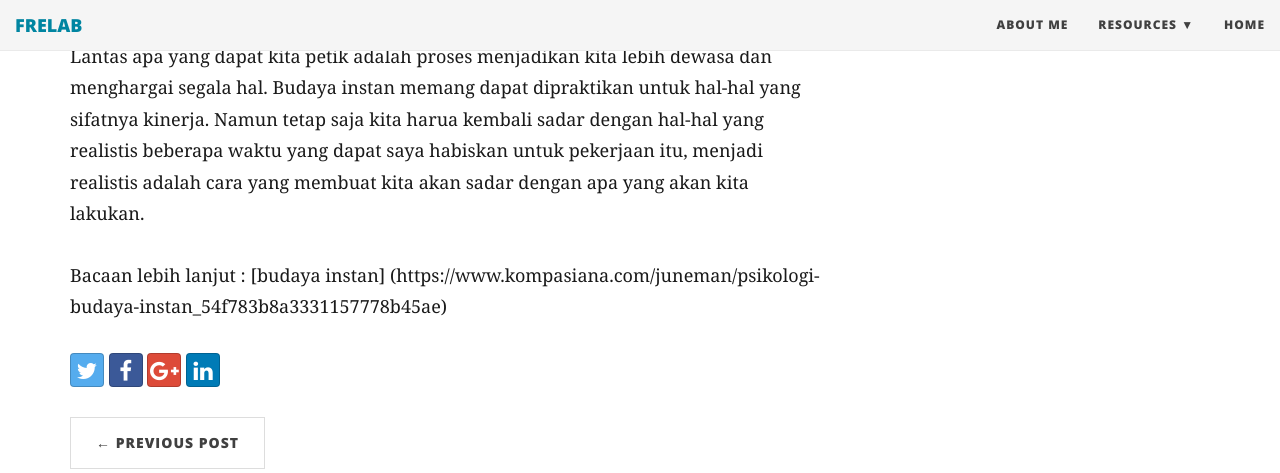
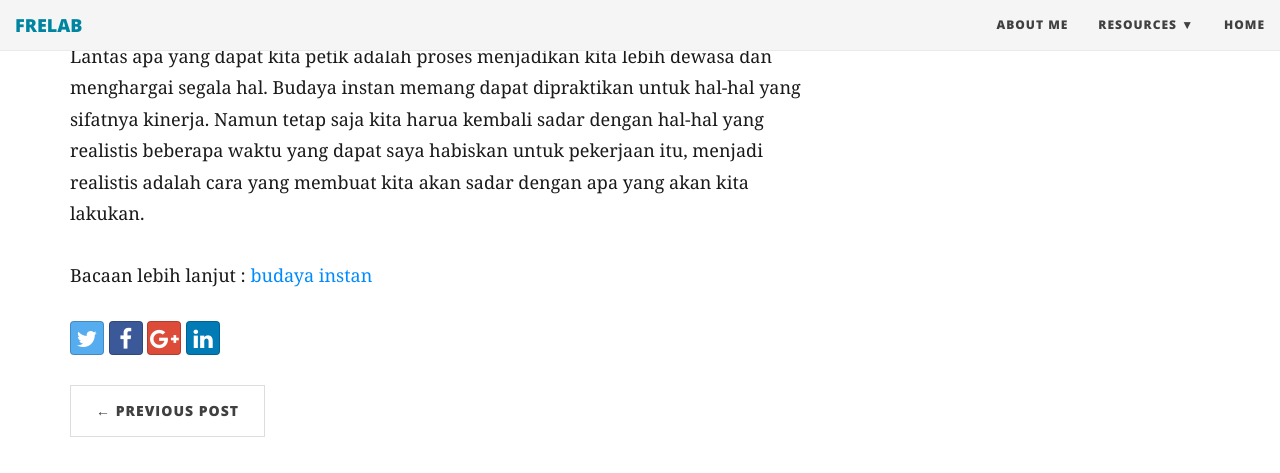
Before and after one commit to apemix/apemix.github.io, a Jekyll site: the page built from _posts/2017-10-09-Pengaruh-Teknologi-Terhadap-Budaya-Instan.md, in a window 1280 px wide and 900 px high, scrolled down 1998 px, cut to the strip 0-473 px from the top of the window. Built offline with Jekyll 4.4.1, drawn with Linux system fonts in a browser that asks for light colours; nearby versions of some CDN libraries; comment, search, counter and statistics services are not loaded.

Commit message:
Mr Hyde was here …

```diff
--- a/_posts/2017-10-09-Pengaruh-Teknologi-Terhadap-Budaya-Instan.md
+++ b/_posts/2017-10-09-Pengaruh-Teknologi-Terhadap-Budaya-Instan.md
@@ -22,4 +22,4 @@ Pemikiran kurang realistis akan hadir karena kecepatan dan kemudahan teknologi y
 
 Lantas apa yang dapat kita petik adalah proses menjadikan kita lebih dewasa dan menghargai segala hal. Budaya instan memang dapat dipraktikan untuk hal-hal yang sifatnya kinerja. Namun tetap saja kita harua kembali sadar dengan hal-hal yang realistis beberapa waktu yang dapat saya habiskan untuk pekerjaan itu, menjadi realistis adalah cara yang membuat kita akan sadar dengan apa yang akan kita lakukan.
 
-Bacaan lebih lanjut : [budaya instan] (https://www.kompasiana.com/juneman/psikologi-budaya-instan_54f783b8a3331157778b45ae)
+Bacaan lebih lanjut : [budaya instan](https://www.kompasiana.com/juneman/psikologi-budaya-instan_54f783b8a3331157778b45ae/)
```
